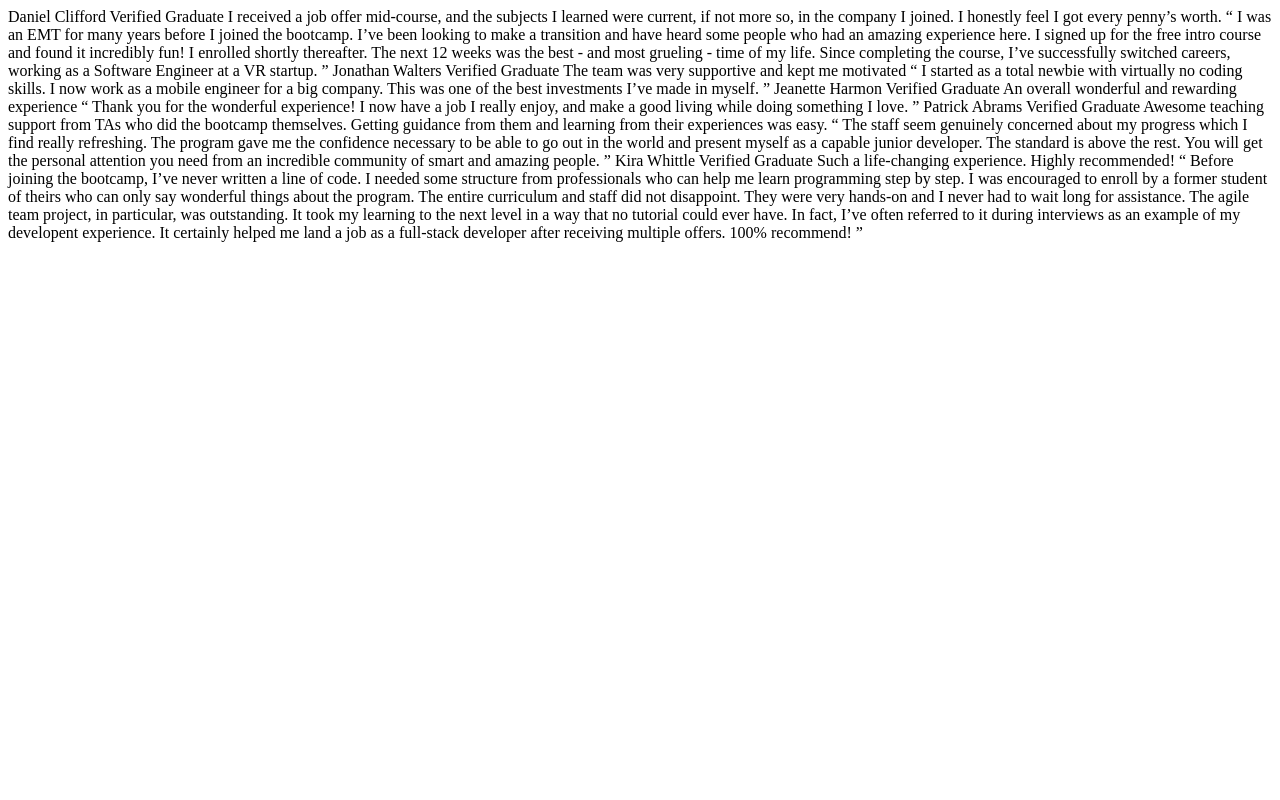
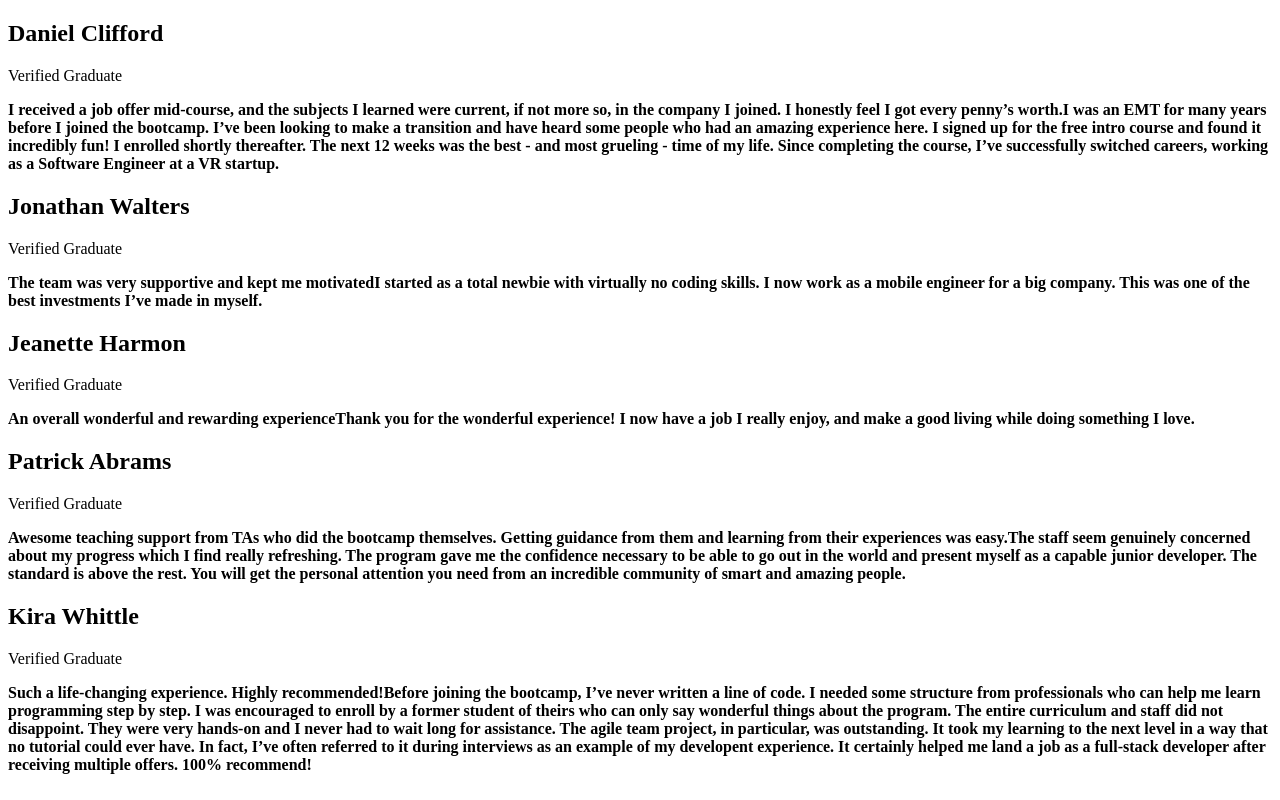
Before and after one commit to Lescano713/Testimonial-Grid-Section, a plain HTML site: page index.html in a window 1280 px wide. Drawn offline with Linux system fonts and the light colour scheme.

Commit message:
adding data.json and js logic

```diff
--- /dev/null
+++ b/data.json
@@ -0,0 +1,39 @@
+{
+    "testimonials": [
+        {
+            "studentName" : "Daniel Clifford",
+            "rol": "Verified Graduate",
+            "studentImage" : "./images/image-daniel.jpg",
+            "resume":"I received a job offer mid-course, and the subjects I learned were current, if not more so, in the company I joined. I honestly feel I got every penny’s worth.",
+            "testimonial": "I was an EMT for many years before I joined the bootcamp. I’ve been looking to make a transition and have heard some people who had an amazing experience here. I signed up for the free intro course and found it incredibly fun! I enrolled shortly thereafter. The next 12 weeks was the best - and most grueling - time of my life. Since completing the course, I’ve successfully switched careers, working as a Software Engineer at a VR startup."
+        },
+        {
+            "studentName" : "Jonathan Walters",
+            "rol": "Verified Graduate",
+            "studentImage" : "./images/image-jonathan.jpg",
+            "resume":"The team was very supportive and kept me motivated",
+            "testimonial": "I started as a total newbie with virtually no coding skills. I now work as a mobile engineer for a big company. This was one of the best investments I’ve made in myself. "
+        },
+        {
+            "studentName" : "Jeanette Harmon",
+            "rol": "Verified Graduate",
+            "studentImage" : "./images/image-jeanette.jpg",
+            "resume":"An overall wonderful and rewarding experience",
+            "testimonial": "Thank you for the wonderful experience! I now have a job I really enjoy, and make a good living while doing something I love."
+        },
+        {
+            "studentName" : "Patrick Abrams",
+            "rol": "Verified Graduate",
+            "studentImage" : "./images/image-Patrick.jpg",
+            "resume":"Awesome teaching support from TAs who did the bootcamp themselves. Getting guidance from them and learning from their experiences was easy.",
+            "testimonial": "The staff seem genuinely concerned about my progress which I find really refreshing. The program  gave me the confidence necessary to be able to go out in the world and present myself as a capable junior developer. The standard is above the rest. You will get the personal attention you need from an incredible community of smart and amazing people."
+        },
+        {
+            "studentName" : "Kira Whittle",
+            "rol": "Verified Graduate",
+            "studentImage" : "./images/image-Kira.jpg",
+            "resume":"Such a life-changing experience. Highly recommended!",
+            "testimonial": "Before joining the bootcamp, I’ve never written a line of code. I needed some structure from professionals who can help me learn programming step by step. I was encouraged to enroll by a former student of theirs who can only say wonderful things about the program. The entire curriculum and staff did not disappoint. They were very hands-on and I never had to wait long for assistance. The agile team project, in particular, was outstanding. It took my learning to the next level in a way that no tutorial could ever have. In fact, I’ve often referred to it during interviews as an example of my developent experience. It certainly helped me land a job as a full-stack developer after receiving multiple offers. 100% recommend!"
+        }
+    ]
+}
--- a/index.html
+++ b/index.html
@@ -9,58 +9,8 @@
   <title>Frontend Mentor | [Challenge Name Here]</title>
 </head>
 <body>
-  Daniel Clifford
-  Verified Graduate
-
-  I received a job offer mid-course, and the subjects I learned were current, if not more so,
-  in the company I joined. I honestly feel I got every penny’s worth.
-
-  “ I was an EMT for many years before I joined the bootcamp. I’ve been looking to make a
-  transition and have heard some people who had an amazing experience here. I signed up
-  for the free intro course and found it incredibly fun! I enrolled shortly thereafter.
-  The next 12 weeks was the best - and most grueling - time of my life. Since completing
-  the course, I’ve successfully switched careers, working as a Software Engineer at a VR startup. ”
-
-  Jonathan Walters
-  Verified Graduate
-
-  The team was very supportive and kept me motivated
-
-  “ I started as a total newbie with virtually no coding skills. I now work as a mobile engineer
-  for a big company. This was one of the best investments I’ve made in myself. ”
-
-  Jeanette Harmon
-  Verified Graduate
-
-  An overall wonderful and rewarding experience
-
-  “ Thank you for the wonderful experience! I now have a job I really enjoy, and make a good living
-  while doing something I love. ”
-
-  Patrick Abrams
-  Verified Graduate
-
-  Awesome teaching support from TAs who did the bootcamp themselves. Getting guidance from them and
-  learning from their experiences was easy.
-
-  “ The staff seem genuinely concerned about my progress which I find really refreshing. The program
-  gave me the confidence necessary to be able to go out in the world and present myself as a capable
-  junior developer. The standard is above the rest. You will get the personal attention you need from
-  an incredible community of smart and amazing people. ”
-
-  Kira Whittle
-  Verified Graduate
-
-  Such a life-changing experience. Highly recommended!
-
-  “ Before joining the bootcamp, I’ve never written a line of code. I needed some structure from
-  professionals who can help me learn programming step by step. I was encouraged to enroll by a former
-  student of theirs who can only say wonderful things about the program. The entire curriculum and staff
-  did not disappoint. They were very hands-on and I never had to wait long for assistance. The agile team
-  project, in particular, was outstanding. It took my learning to the next level in a way that no tutorial
-  could ever have. In fact, I’ve often referred to it during interviews as an example of my developent
-  experience. It certainly helped me land a job as a full-stack developer after receiving multiple offers.
-  100% recommend! ”
+  <main id="testimonials-section">
+  </main>
   <script src="index.js"></script>
 </body>
 </html>
--- a/index.js
+++ b/index.js
@@ -0,0 +1,30 @@
+const main = document.getElementById("testimonials-section");
+
+function getElements(callback){
+    fetch('data.json')
+        .then(response => response.json())
+        .then(data =>callback(data.testimonials))
+}
+
+getElements(data => {
+    data.forEach(element => {
+        let section = document.createElement("section");
+        section.classList.add("testimonial-container");
+        let div = document.createElement("div");
+        div.classList.add("student-info")
+        let h1 = document.createElement("h1");
+        h1.textContent = element.studentName;
+        let p = document.createElement("p");
+        p.textContent = element.rol;
+        div.appendChild(h1);
+        div.appendChild(p);
+        let bResume = document.createElement("b");
+        bResume.textContent = element.resume;
+        let qTestimonial = document.createElement("b");
+        qTestimonial.textContent = element.testimonial;
+        section.appendChild(div)
+        section.appendChild(bResume);
+        section.appendChild(qTestimonial);
+        main.appendChild(section);
+    });
+})
```
